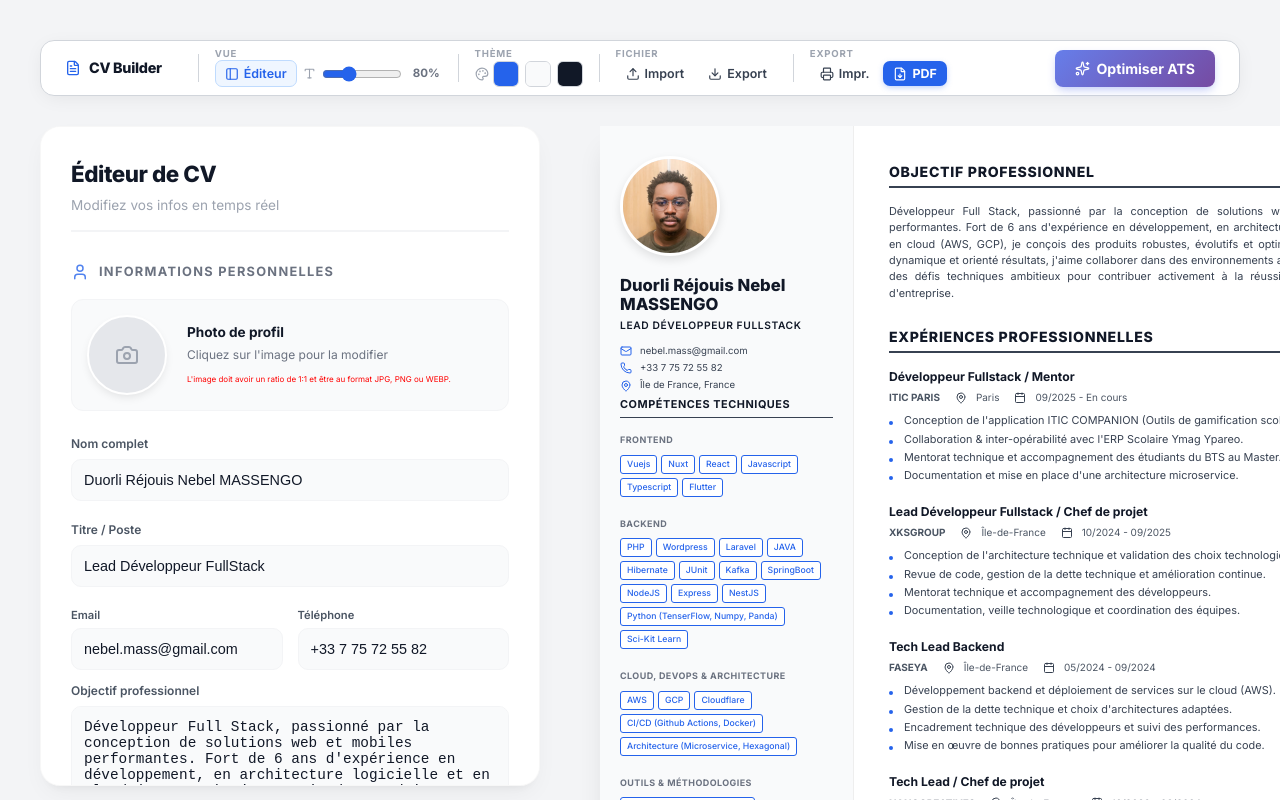
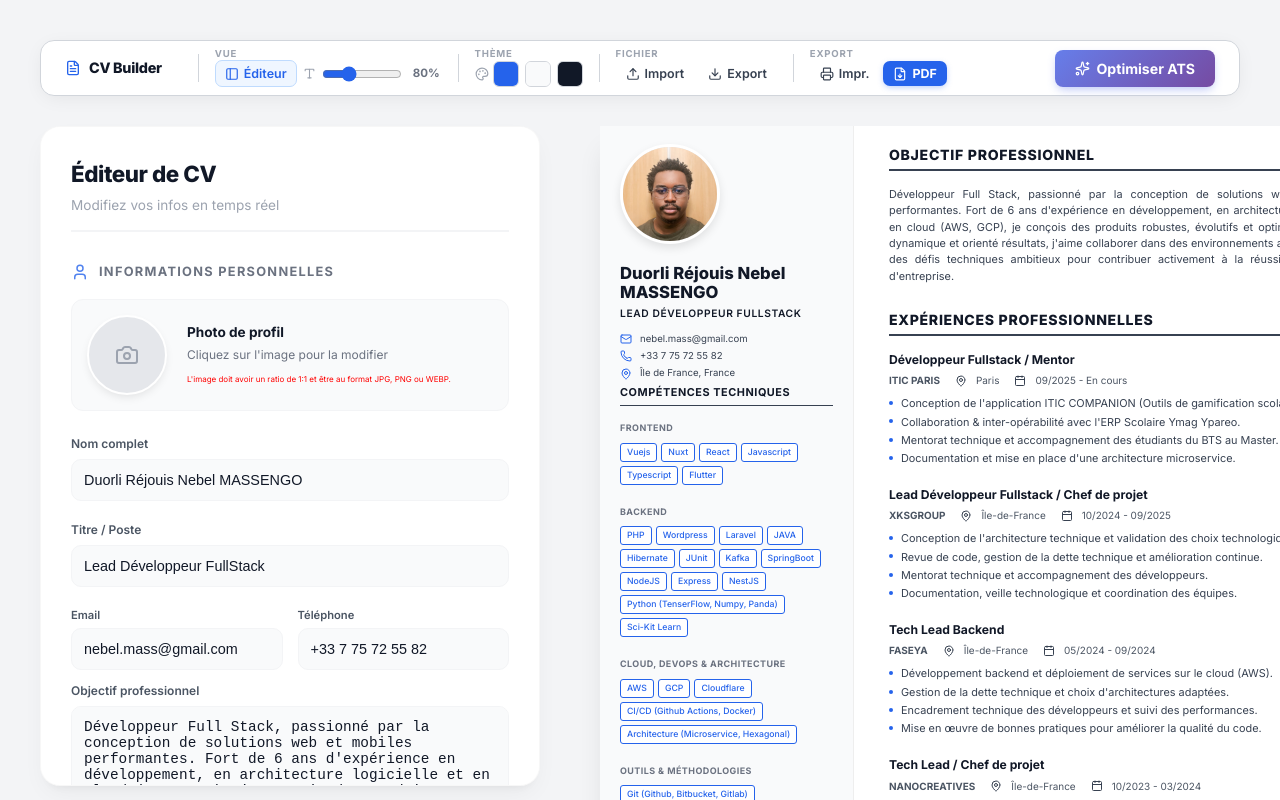
Before and after one commit to Duorly/CV_BUILDER, a React (Vite) app: page / in a window 1280 px wide. Shown: the top 800 px of the page. Built offline with nearby package versions, Linux system fonts and the light colour scheme.

Commit message:
style: adjust layout padding and update experience list items to use flexbox for bullet alignment

```diff
--- a/src/App.css
+++ b/src/App.css
@@ -667,7 +667,7 @@
   width: 32%;
   background: transparent;
   /* géré par le gradient du container */
-  padding: 30px 20px;
+  padding: 18px 20px 30px;
   border-right: 1px solid #eeeeee;
 }
 
@@ -842,7 +842,7 @@ h1 {
 /* Main Content */
 .main-content {
   width: 68%;
-  padding: 35px;
+  padding: 18px 35px 35px;
 }
 
 .main-section {
@@ -921,18 +921,18 @@ h1 {
 }
 
 .exp-details li {
-  position: relative;
-  padding-left: 15px;
+  display: flex;
+  align-items: flex-start;
+  gap: 8px;
   margin-bottom: 3px;
 }
 
 .exp-details li::before {
   content: "";
-  position: absolute;
-  left: 0;
-  top: 8px;
+  flex-shrink: 0;
   width: 4px;
   height: 4px;
+  margin-top: 0.45em;
   background-color: var(--primary-color);
   border-radius: 50%;
 }
```
